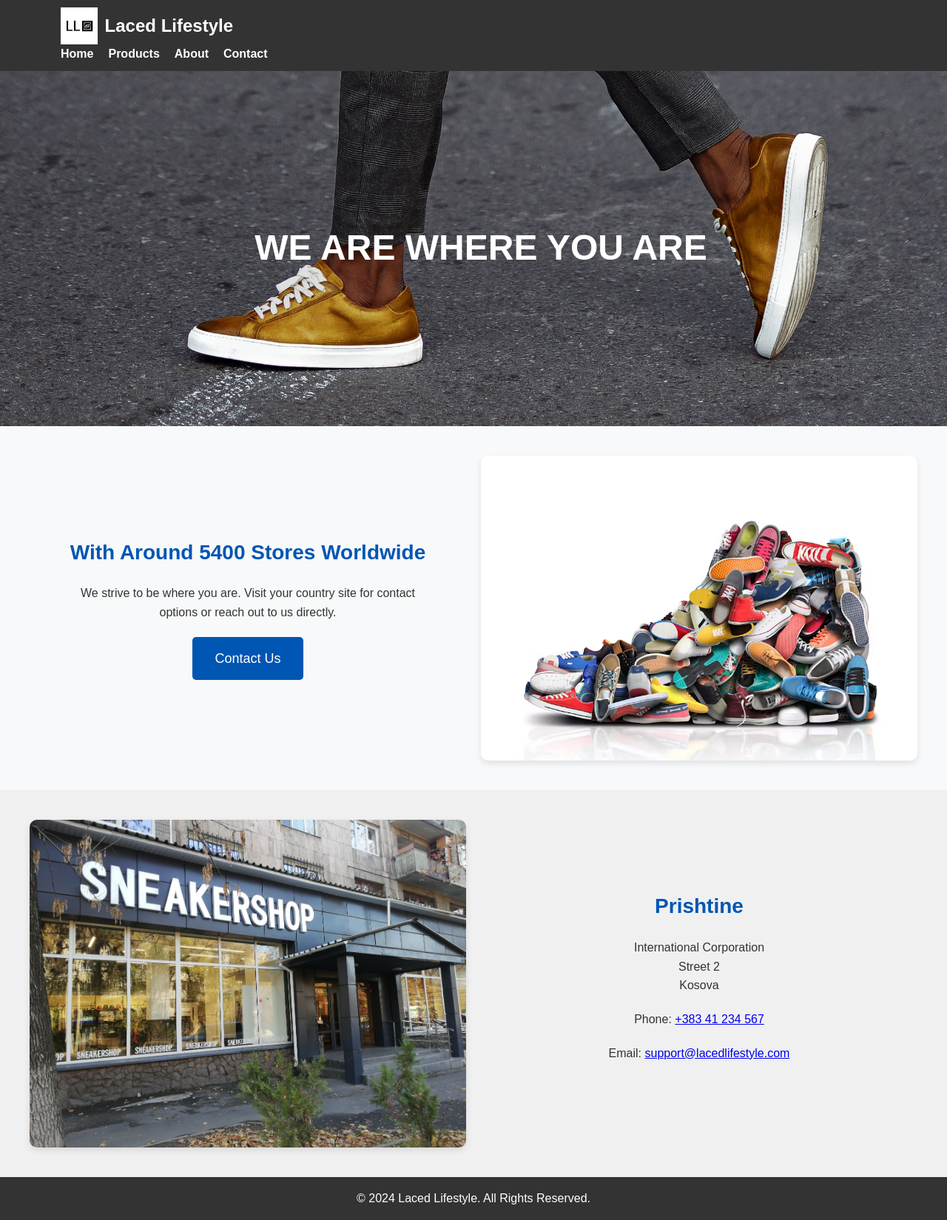
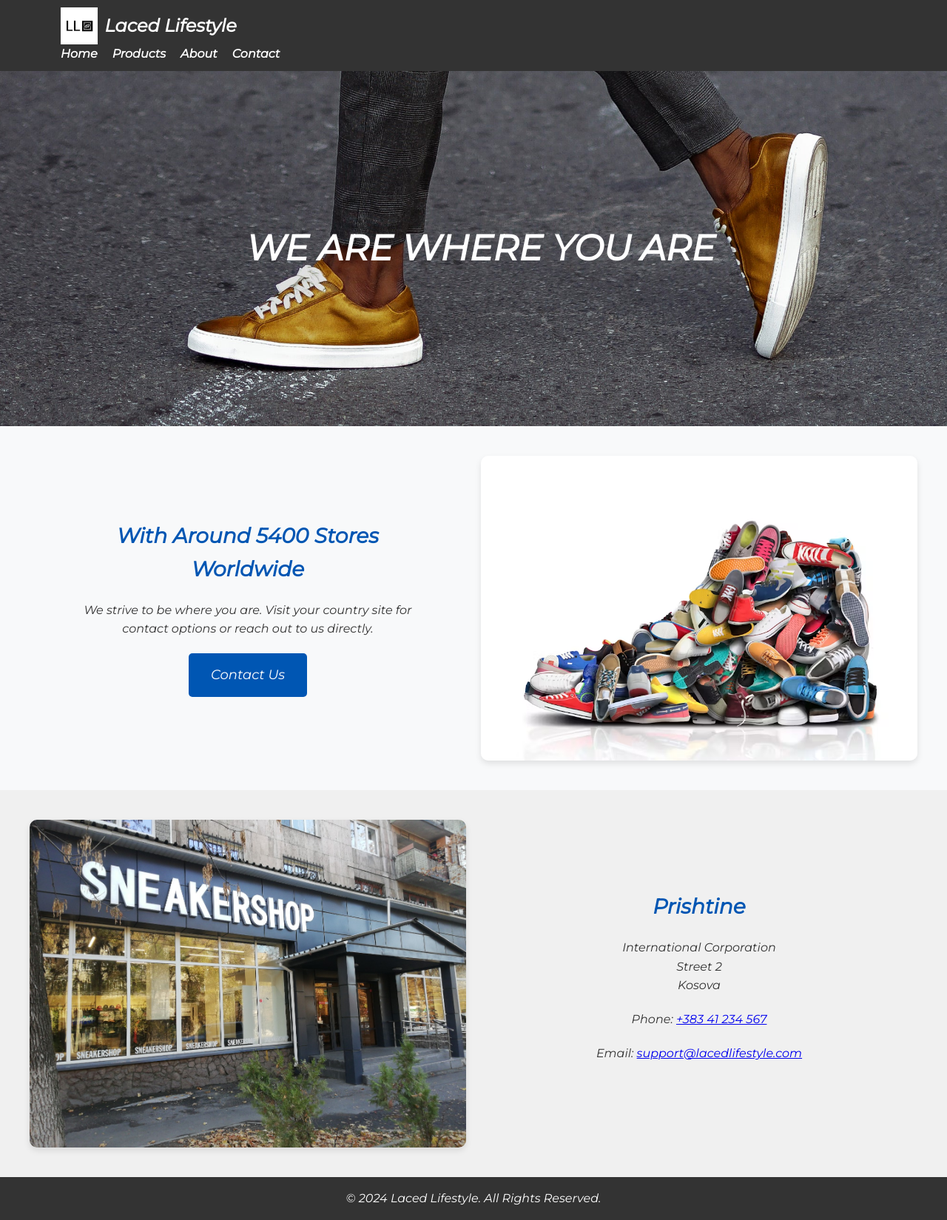
Before and after one commit to urangegaj/UEB24_Gr13, a PHP site: page /Contact.html in a window 1280 px wide. Shown: the whole page at 74% size. Run offline with PHP 8.4, Linux system fonts and the light colour scheme.

Commit message:
code updates and added new font on the Contact page

```diff
--- a/Contact.html
+++ b/Contact.html
@@ -139,6 +139,16 @@
             font-size: 18px;
             max-width: 600px;
         }
+        @font-face {
+        font-family: 'Custom Font';
+        src: url('Montserrat-Italic-VariableFont_wght.ttf') format('woff'),
+        url('Montserrat-Italic-VariableFont_wght.ttf') format('truetype');
+        font-weight: normal;
+        font-style: normal;
+        }
+        body {
+        font-family: 'Custom Font', sans-serif;
+        }
     </style>
 </head>
 <body>
--- a/style.css
+++ b/style.css
@@ -69,7 +69,7 @@ body::-webkit-scrollbar {
     text-decoration: underline;
 }
 
-#cart-button {
+/* #cart-button {
     background-color: transparent;
     color: #fff;
     border: 1px solid #fff;
@@ -81,7 +81,7 @@ body::-webkit-scrollbar {
 
 #cart-button:hover {
     background-color: #555555;
-}
+} */
 
 .navbar-right {
     display: flex;
@@ -175,7 +175,7 @@ body::-webkit-scrollbar {
     height: 275px;
     margin-bottom: 1rem;
 }
-
+/*
 .add-to-cart {
     background: #28a745;
     color: #fff;
@@ -187,7 +187,7 @@ body::-webkit-scrollbar {
 
 .add-to-cart:hover {
     background: #218838;
-}
+} */
 
 .about {
     background-image: url('images/sneakeraid.avif');
@@ -351,7 +351,7 @@ form button:hover {
     background-color: rgb(127, 127, 127);
 }
 
-#cart-button {
+/* #cart-button {
 
     border-radius: 10%;
     padding: 10px 20px;
@@ -379,7 +379,7 @@ form button:hover {
     list-style: none;
     padding: 0;
     margin: 0;
-}
+} */
 
 
 .contact {
```
Also changed, not shown: index.html (+0 -16 lines), Montserrat-Italic-VariableFont_wght.ttf (added).
